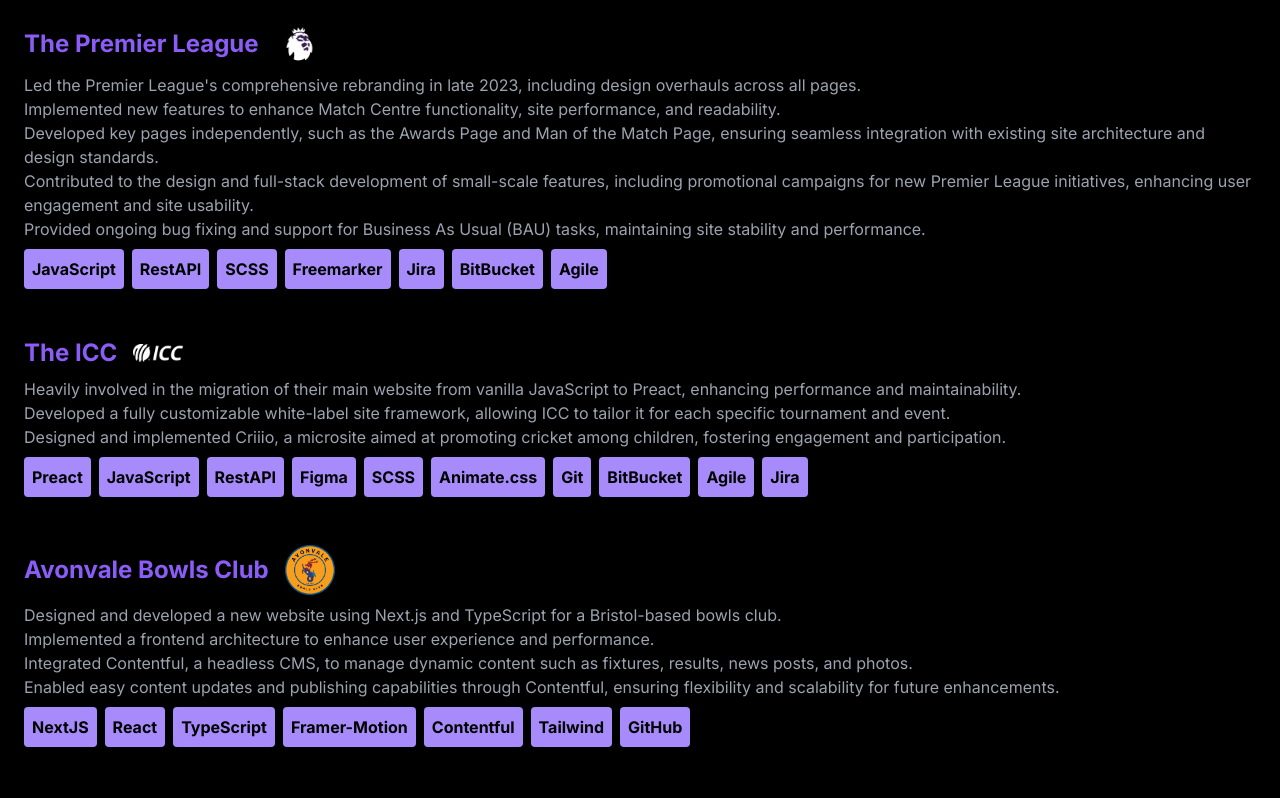
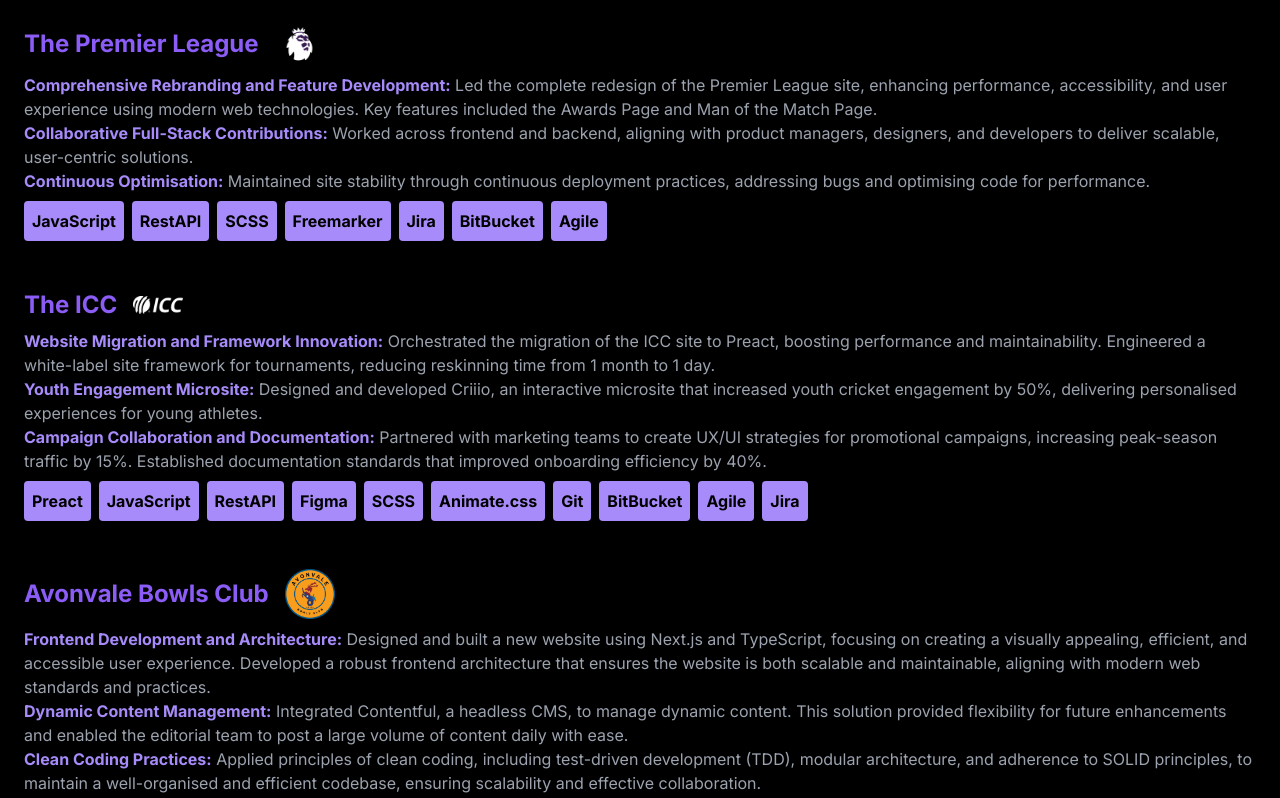
Before and after one commit to Daniel-CC-97/portfolio, a Next.js app: page / in a window 1280 px wide. Shown: the part 800-1598 px from the top of the page. Built offline with nearby package versions, Linux system fonts and the light colour scheme.

Commit message:
Updating content and changing styling

```diff
--- a/src/app/components/work-experience.tsx
+++ b/src/app/components/work-experience.tsx
@@ -1,9 +1,6 @@
-'use client'
+"use client";
 import Image from "next/image";
 import { WorkExperienceData } from "../helpers/types";
-import { motion, useAnimation } from "framer-motion";
-import { useEffect } from "react";
-import { useInView } from "react-intersection-observer";
 
 interface WorkExperienceProps {
   data: WorkExperienceData;
@@ -11,19 +8,6 @@
 
 const WorkExperience: React.FC<WorkExperienceProps> = ({ data }) => {
   const { title, summary, imageUrl, techStack, link } = data;
-    const controls = useAnimation();
-    const [ref, inView] = useInView({ triggerOnce: true, threshold: 0.1 });
-
-    useEffect(() => {
-        if (inView) {
-            controls.start("visible");
-        }
-    }, [controls, inView]);
-
-    const itemVariants = {
-        hidden: { opacity: 0, y: 20 },
-        visible: { opacity: 1, y: 0 }
-    };
 
   return (
     <div className="p-6">
@@ -40,22 +24,32 @@
         />
       </a>
       <div className="mt-2 text-gray-400">
-                {summary.map((summaryPoint, index) => (
-                    <p key={index}>{summaryPoint}</p>
-                ))}
+        {summary.map((summaryPoint, index) => {
+          const colonIndex = summaryPoint.indexOf(":");
+          if (colonIndex !== -1) {
+            // Split the string at the colon
+            const beforeColon = summaryPoint.substring(0, colonIndex + 1);
+            const afterColon = summaryPoint.substring(colonIndex + 1);
+
+            return (
+              <p key={index}>
+                <strong className="text-violet-400">{beforeColon}</strong>
+                {afterColon}
+              </p>
+            );
+          }
+          // If no colon is found, render the string as-is
+          return <p key={index}>{summaryPoint}</p>;
+        })}
       </div>
-            <div className="flex flex-wrap gap-2 mt-2" ref={ref}>
+      <div className="flex flex-wrap gap-2 mt-2">
         {techStack.map((tech, index) => (
-                    <motion.div
+          <div
             key={index}
             className="p-2 bg-violet-400 text-black-900 rounded font-bold"
-                        variants={itemVariants}
-                        initial="hidden"
-                        animate={controls}
-                        transition={{ duration: 0.5, delay: index * 0.2 }}
           >
             {tech}
-                    </motion.div>
+          </div>
         ))}
       </div>
     </div>
--- a/src/app/data/avonvale.json
+++ b/src/app/data/avonvale.json
@@ -1,10 +1,9 @@
 {
   "title": "Avonvale Bowls Club",
   "summary": [
-        "Designed and developed a new website using Next.js and TypeScript for a Bristol-based bowls club.",
-        "Implemented a frontend architecture to enhance user experience and performance.",
-        "Integrated Contentful, a headless CMS, to manage dynamic content such as fixtures, results, news posts, and photos.",
-        "Enabled easy content updates and publishing capabilities through Contentful, ensuring flexibility and scalability for future enhancements."
+    "Frontend Development and Architecture: Designed and built a new website using Next.js and TypeScript, focusing on creating a visually appealing, efficient, and accessible user experience. Developed a robust frontend architecture that ensures the website is both scalable and maintainable, aligning with modern web standards and practices.",
+    "Dynamic Content Management: Integrated Contentful, a headless CMS, to manage dynamic content. This solution provided flexibility for future enhancements and enabled the editorial team to post a large volume of content daily with ease.",
+    "Clean Coding Practices: Applied principles of clean coding, including test-driven development (TDD), modular architecture, and adherence to SOLID principles, to maintain a well-organised and efficient codebase, ensuring scalability and effective collaboration."
   ],
   "imageUrl": "/images/avonvale-logo.png",
   "backgroundColor": "#f5ac65",
--- a/src/app/data/icc.json
+++ b/src/app/data/icc.json
@@ -1,9 +1,9 @@
 {
   "title": "The ICC",
   "summary": [
-        "Heavily involved in the migration of their main website from vanilla JavaScript to Preact, enhancing performance and maintainability.",
-        "Developed a fully customizable white-label site framework, allowing ICC to tailor it for each specific tournament and event.",
-        "Designed and implemented Criiio, a microsite aimed at promoting cricket among children, fostering engagement and participation."
+    "Website Migration and Framework Innovation: Orchestrated the migration of the ICC site to Preact, boosting performance and maintainability. Engineered a white-label site framework for tournaments, reducing reskinning time from 1 month to 1 day.",
+    "Youth Engagement Microsite: Designed and developed Criiio, an interactive microsite that increased youth cricket engagement by 50%, delivering personalised experiences for young athletes.",
+    "Campaign Collaboration and Documentation: Partnered with marketing teams to create UX/UI strategies for promotional campaigns, increasing peak-season traffic by 15%. Established documentation standards that improved onboarding efficiency by 40%."
   ],
   "imageUrl": "/images/ICC-logo.webp",
   "backgroundColor": "#00175F",
--- a/src/app/data/prem.json
+++ b/src/app/data/prem.json
@@ -1,11 +1,9 @@
 {
   "title": "The Premier League",
   "summary": [
-      "Led the Premier League's comprehensive rebranding in late 2023, including design overhauls across all pages.",
-      "Implemented new features to enhance Match Centre functionality, site performance, and readability.",
-      "Developed key pages independently, such as the Awards Page and Man of the Match Page, ensuring seamless integration with existing site architecture and design standards.",
-      "Contributed to the design and full-stack development of small-scale features, including promotional campaigns for new Premier League initiatives, enhancing user engagement and site usability.",
-      "Provided ongoing bug fixing and support for Business As Usual (BAU) tasks, maintaining site stability and performance."
+    "Comprehensive Rebranding and Feature Development: Led the complete redesign of the Premier League site, enhancing performance, accessibility, and user experience using modern web technologies. Key features included the Awards Page and Man of the Match Page.",
+    "Collaborative Full-Stack Contributions: Worked across frontend and backend, aligning with product managers, designers, and developers to deliver scalable, user-centric solutions.",
+    "Continuous Optimisation: Maintained site stability through continuous deployment practices, addressing bugs and optimising code for performance."
   ],
   "imageUrl": "/images/prem-logo.png",
   "backgroundColor": "#37003C",
```
Lines whose indentation alone changed are shown as unchanged.
